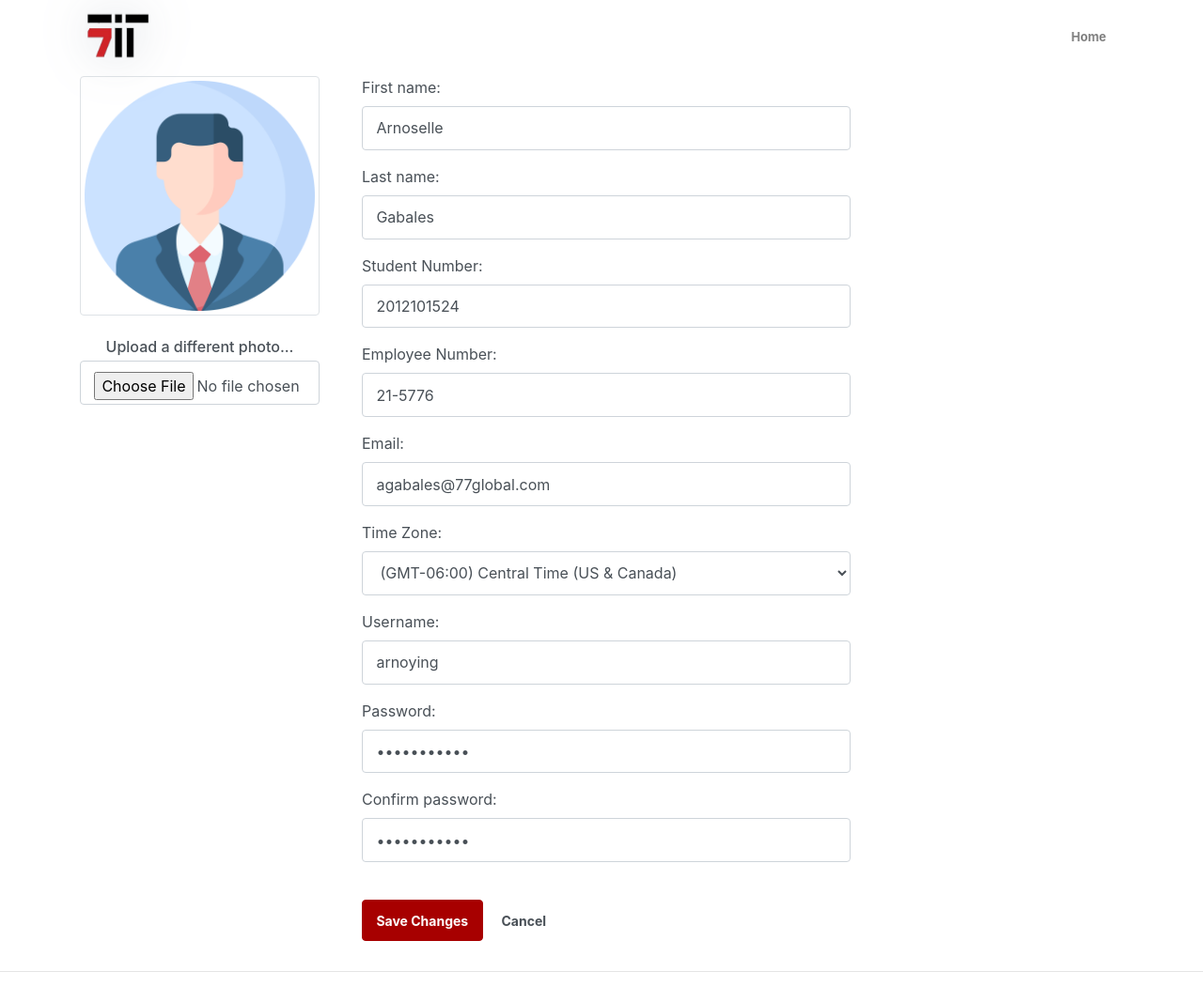
After one commit to pamsacdalan/frontend, a Django app: page /sit-admin/student_profile/edit_profilw/ in a window 1280 px wide. The commit adds this page. Shown: the whole page at 94% size. Run offline with Django 4.2, Linux system fonts and the light colour scheme.

Commit message:
added_student_edit_profile

```diff
--- a/apps/sitlms_app/urls.py
+++ b/apps/sitlms_app/urls.py
@@ -35,6 +35,7 @@ urlpatterns = [
     path('course/delete_course/<int:id>', course.delete_course, name='delete_course'),
     path('student_profile', views.student_profile,name="student_profile"),
     path('student_profile/course_details/', views.student_course_details,name="course_details"),
+     path('student_profile/edit_profilw/', views.student_edit_profile,name="edit_profile"),
 
 ]
 
--- a/apps/sitlms_app/views.py
+++ b/apps/sitlms_app/views.py
@@ -132,3 +132,10 @@ def student_course_details(request):
     """ This function renders the student page course details """
 
     return render(request, 'student_module/courses_details.html')
+
+
+def student_edit_profile(request):
+
+    """ This function renders the student edit profile"""
+
+    return render(request, 'student_module/edit_profile.html')
--- /dev/null
+++ b/templates/student_module/edit_profile.html
@@ -0,0 +1,134 @@
+{% load static %}
+
+<!DOCTYPE html>
+<html lang="en">
+<head>
+	<meta charset="utf-8">
+    <meta name="viewport" content="width=device-width, initial-scale=1, shrink-to-fit=no">
+    <title>Student Page</title>
+      <!-- Favicon -->
+      <link rel="icon" href="{% static 'img/logo-red.png'%}" type="image/x-icon" />
+    <!-- font icons -->
+    <link rel="stylesheet" href="{% static 'student/assets/vendors/themify-icons/css/themify-icons.css'%}">
+    <!-- Bootstrap + Steller main styles -->
+	<link rel="stylesheet" href="{% static 'student/assets/css/student.css'%}">
+
+</head>
+<body data-spy="scroll" data-target=".navbar" data-offset="40" id="home">
+
+    <!-- Page navigation -->
+    <nav class="navbar navbar-expand-lg navbar-light fixed-top" data-spy="affix" data-offset-top="0">
+        <div class="container">
+            <a class="navbar-brand" href="{% url 'student_profile' %}"><img src="{% static 'img/logo-red.png' %}" width = 150, height=65, alt="77SIT Logo" height="35"></a>
+            <button class="navbar-toggler" type="button" data-toggle="collapse" data-target="#navbarSupportedContent" aria-controls="navbarSupportedContent" aria-expanded="false" aria-label="Toggle navigation">
+                <span class="navbar-toggler-icon"></span>
+            </button>
+
+            <div class="collapse navbar-collapse" id="navbarSupportedContent">
+                <ul class="navbar-nav ml-auto align-items-center">
+                    <li class="nav-item">
+                        <a class="nav-link" href="{% url 'student_profile' %}">Home</a>
+                    </li>
+                </ul>
+            </div>
+        </div>
+    </nav>
+    <!-- End of page navibation -->
+
+
+<div class="container">
+    <h1>Profile</h1>
+  	<hr>
+	<div class="row">
+      <!-- left column -->
+      <div class="col-md-3">
+        <div class="text-center">
+            <img src="{% static 'student/assets/imgs/profile.png'%}" alt="" class="img-thumbnail mb-4">
+          <h6>Upload a different photo...</h6>
+
+          <input type="file" class="form-control">
+        </div>
+      </div>
+
+      <!-- edit form column -->
+      <div class="col-md-9 personal-info">
+
+        <form class="form-horizontal" role="form">
+          <div class="form-group">
+            <label class="col-lg-3 control-label">First name:</label>
+            <div class="col-lg-8">
+              <input class="form-control" type="text" value="Arnoselle">
+            </div>
+          </div>
+          <div class="form-group">
+            <label class="col-lg-3 control-label">Last name:</label>
+            <div class="col-lg-8">
+              <input class="form-control" type="text" value="Gabales">
+            </div>
+          </div>
+          <div class="form-group">
+            <label class="col-lg-3 control-label">Student Number:</label>
+            <div class="col-lg-8">
+              <input class="form-control" type="text" value="2012101524">
+            </div>
+          </div>
+          <div class="form-group">
+            <label class="col-lg-3 control-label">Employee Number:</label>
+            <div class="col-lg-8">
+              <input class="form-control" type="text" value="21-5776">
+            </div>
+          </div>
+          <div class="form-group">
+            <label class="col-lg-3 control-label">Email:</label>
+            <div class="col-lg-8">
+              <input class="form-control" type="text" value="agabales@77global.com">
+            </div>
+          </div>
+          <div class="form-group">
+            <label class="col-lg-3 control-label">Time Zone:</label>
+            <div class="col-lg-8">
+              <div class="ui-select">
+                <select id="user_time_zone" class="form-control">
+                  <option value="Hawaii">(GMT-10:00) Hawaii</option>
+                  <option value="Alaska">(GMT-09:00) Alaska</option>
+                  <option value="Pacific Time (US &amp; Canada)">(GMT-08:00) Pacific Time (US &amp; Canada)</option>
+                  <option value="Arizona">(GMT-07:00) Arizona</option>
+                  <option value="Mountain Time (US &amp; Canada)">(GMT-07:00) Mountain Time (US &amp; Canada)</option>
+                  <option value="Central Time (US &amp; Canada)" selected="selected">(GMT-06:00) Central Time (US &amp; Canada)</option>
+                  <option value="Eastern Time (US &amp; Canada)">(GMT-05:00) Eastern Time (US &amp; Canada)</option>
+                  <option value="Indiana (East)">(GMT-05:00) Indiana (East)</option>
+                </select>
+              </div>
+            </div>
+          </div>
+          <div class="form-group">
+            <label class="col-md-3 control-label">Username:</label>
+            <div class="col-md-8">
+              <input class="form-control" type="text" value="arnoying">
+            </div>
+          </div>
+          <div class="form-group">
+            <label class="col-md-3 control-label">Password:</label>
+            <div class="col-md-8">
+              <input class="form-control" type="password" value="11111122333">
+            </div>
+          </div>
+          <div class="form-group">
+            <label class="col-md-3 control-label">Confirm password:</label>
+            <div class="col-md-8">
+              <input class="form-control" type="password" value="11111122333">
+            </div>
+          </div>
+          <div class="form-group">
+            <label class="col-md-3 control-label"></label>
+            <div class="col-md-8">
+              <input type="button" class="btn btn-primary" value="Save Changes">
+              <span></span>
+              <input type="reset" class="btn btn-default" value="Cancel">
+            </div>
+          </div>
+        </form>
+      </div>
+  </div>
+</div>
+<hr>
```
Also changed, not shown: templates/student_module/courses_details.html (+29 -59 lines), templates/student_module/student.html (+30 -54 lines).
